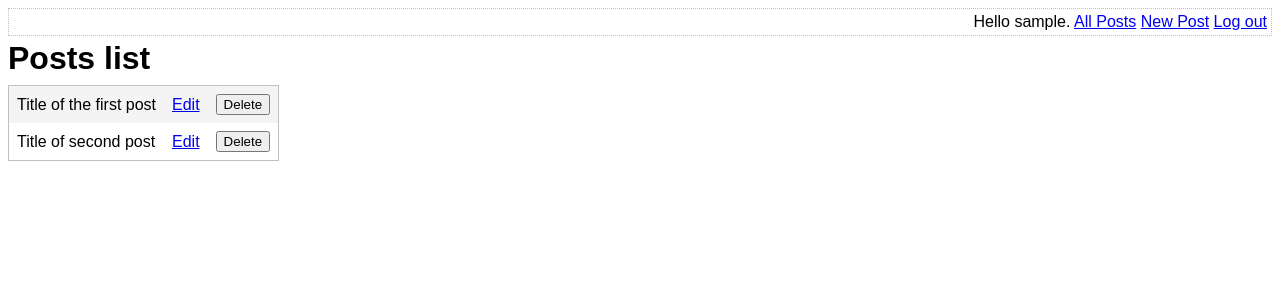
After one commit to Galang23/phpblog, a PHP site: page /list-posts.php in a window 1280 px wide. The commit adds this page. Shown: the top 300 px of the page. Run offline with PHP 8.4, Linux system fonts and the light colour scheme; the visitor is signed in with stand-in values (Sample User, id 1).

Commit message:
Preparation to list posts; enhance security

```diff
--- a/assets/main.css
+++ b/assets/main.css
@@ -35,6 +35,16 @@ h1, h2, h3 {
 }
 body {
     font-family: Arial, Helvetica, sans-serif;
+}
+#post-list {
+    border-collapse: collapse;
+    border: 1px solid silver;
+}
+#post-list td {
+    padding: 8px;
+}
+#post-list tbody tr:nth-child(odd){
+    background-color: #f4f4f4;
 }
 .post-synopsis {
     padding-bottom: 8px;
--- a/edit-post.php
+++ b/edit-post.php
@@ -7,6 +7,7 @@ session_start();
 
 // If user is not authenticated, don't let them see this.
 if (!isLoggedIn()){
+    $_SESSION['nopermission'] = true;
     redirectAndExit('index.php');
 }
 
--- a/index.php
+++ b/index.php
@@ -26,6 +26,9 @@ $notFound = isset($_GET['not-found']);
         <?php require 'templates/head.php' ?>
     </head>
     <body>
+        <?php if(checkPermission()): ?>
+            <div class="error box"><h1>No permission to view this page.</h1></div>
+        <?php endif ?>
         <?php require 'templates/title.php' ?>
 
         <?php if ($notFound): ?>
--- a/lib/common.php
+++ b/lib/common.php
@@ -207,4 +207,19 @@ function getAuthUserID(PDO $pdo){
 
     return $stmt->fetchColumn();
 }
+
+/**
+ * Check one's permission to view the content of the page
+ *
+ * @return boolean result
+ */
+function checkPermission(){
+    if (isset($_SESSION['nopermission']) && !isLoggedIn()){
+        $result = true;
+    } else if (isset($_SESSION['nopermission']) == false || isLoggedIn()) {
+        $result = false;
+    }
+    unset($_SESSION['nopermission']);
+    return $result;
+}
 ?>
--- /dev/null
+++ b/list-posts.php
@@ -0,0 +1,39 @@
+<?php
+require_once 'lib/common.php';
+
+session_start();
+
+if (!isLoggedIn()){
+    $_SESSION['nopermission'] = true;
+    redirectAndExit('index.php');
+}
+?>
+<!DOCTYPE html>
+<html>
+    <head>
+        <title>A blog application | Blog posts</title>
+        <?php require 'templates/head.php' ?>
+    </head>
+    <body>
+        <?php require 'templates/top-menu.php' ?>
+
+        <h1>Posts list</h1>
+
+        <form method="POST">
+            <table id="post-list">
+                <tbody>
+                    <tr>
+                        <td>Title of the first post</td>
+                        <td><a href="edit-post.php?post_id=1">Edit</a></td>
+                        <td><input type="submit" name="post[1]" value="Delete"></td>
+                    </tr>
+                    <tr>
+                        <td>Title of second post</td>
+                        <td><a href="edit-post.php?post_ida=2">Edit</a></td>
+                        <td><input type="submit" name="post[2]" value="Delete"></td>
+                    </tr>
+                </tbody>
+            </table>
+        </form>
+    </body>
+</html>
--- a/templates/top-menu.php
+++ b/templates/top-menu.php
@@ -2,6 +2,7 @@
 	<div class="menu-options">
 		<?php if (isLoggedIn()): ?>
 			Hello <?php echo htmlEscape(getAuthUser()) ?>.
+			<a href="list-posts.php">All Posts</a>
 			<a href="edit-post.php">New Post</a>
 			<a href="logout.php">Log out</a>
 		<?php else: ?>
```
Also changed, not shown: view-post.php (+7 -2 lines).
